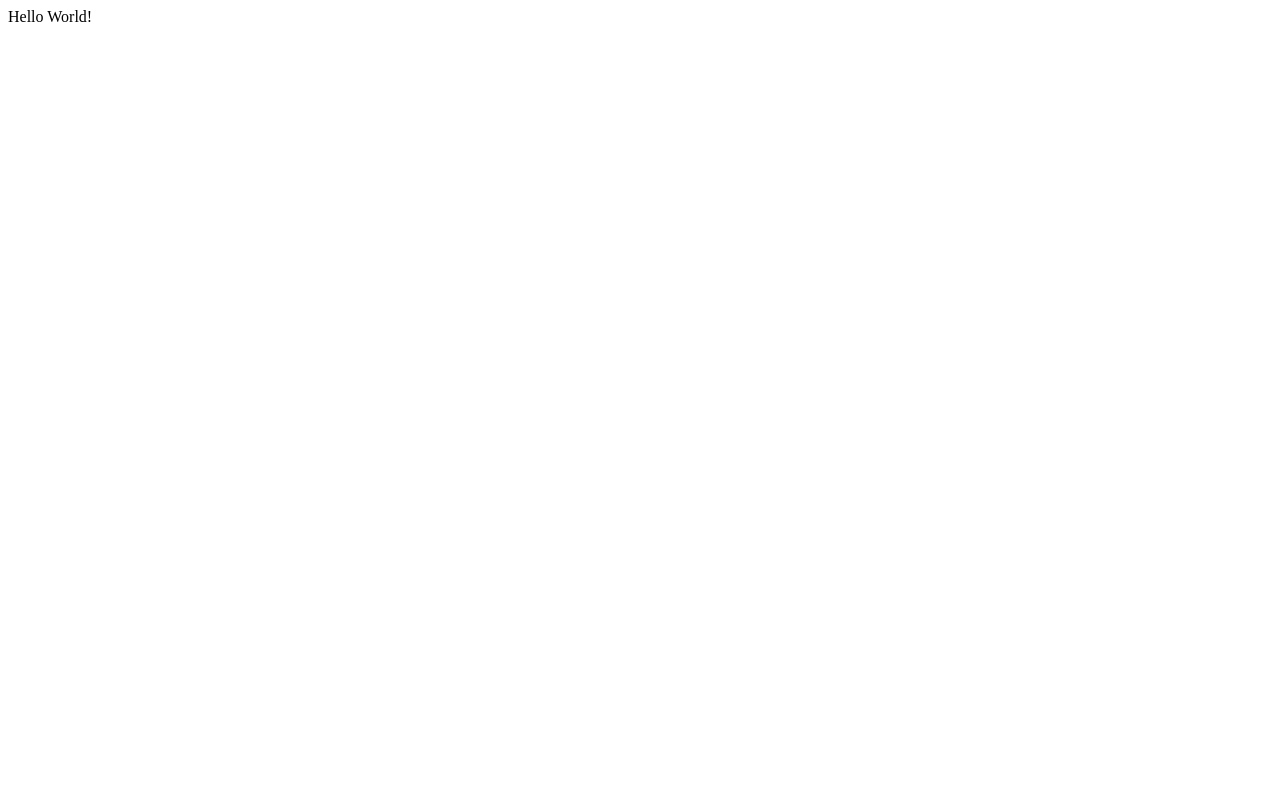
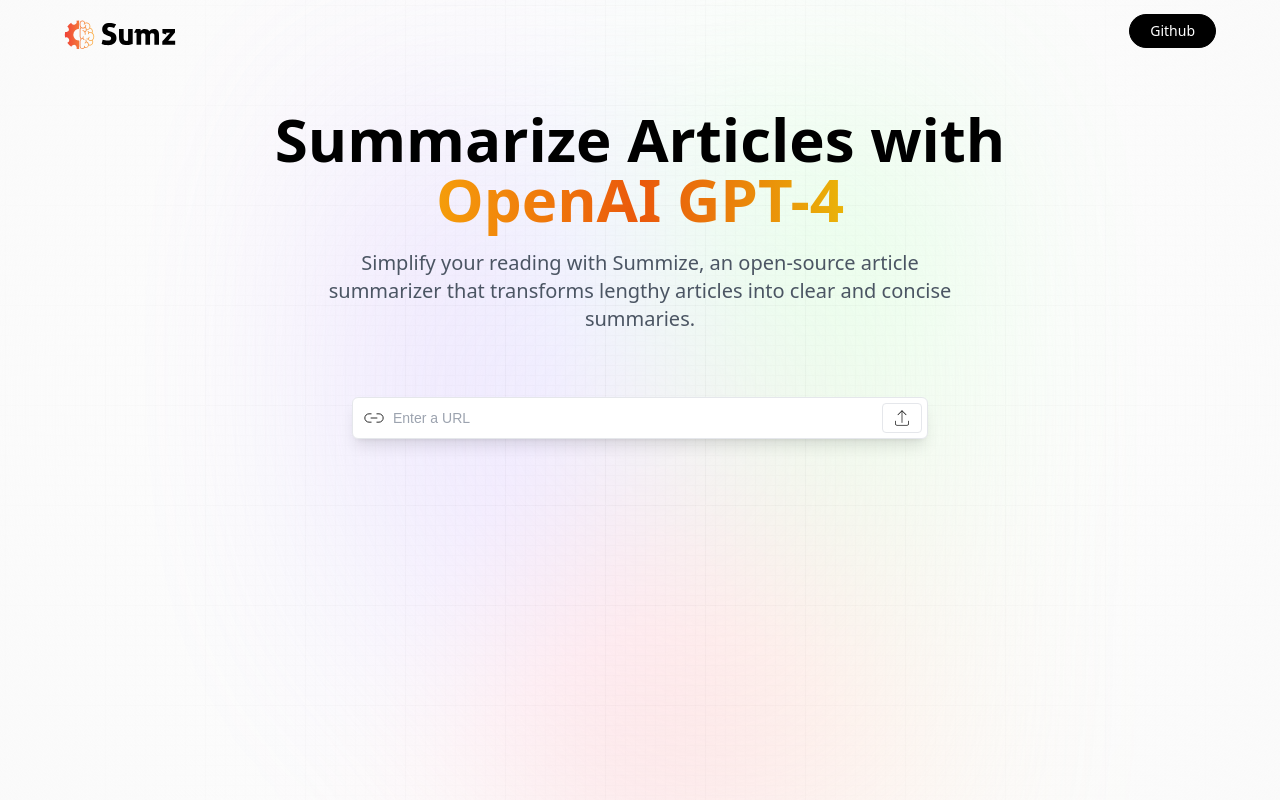
Before and after one commit to Lit-23/ai_summarizer, a React (Vite) app: page / in a window 1280 px wide. Built offline with nearby package versions, Linux system fonts and the light colour scheme; a web font is replaced by a local one.

Commit message:
added HERO & DEMO component

```diff
--- a/src/App.jsx
+++ b/src/App.jsx
@@ -1,9 +1,21 @@
+import Hero from "./components/Hero";
+import Demo from "./components/Demo";
 
+import "./App.css";
 
 function App() {
 
   return (
-    <div>Hello World!</div>
+    <main>
+      <div className="main">
+        <div className="gradient" />
+      </div>
+
+      <div className="app">
+        <Hero />
+        <Demo />
+      </div>
+    </main>
   )
 }
 
--- /dev/null
+++ b/src/components/Demo.jsx
@@ -0,0 +1,56 @@
+import { useEffect, useState } from 'react';
+
+import { copy, linkIcon, loader, tick } from "../assets";
+
+const Demo = () => {
+  const [article, setArticle] = useState({
+    url: '',
+    summary: ''
+  });
+
+  const handleSubmit = async (e) => {
+    alert('submitted')
+  }
+
+  return (
+    <section className='mt-16 w-full max-w-xl'>
+
+      {/* Search */}
+      <div className="flex flex-col w-full gap-2">
+        <form
+          className='relative flex justify-center items-center'
+          onSubmit={handleSubmit}
+        >
+          <img
+            src={linkIcon}
+            alt="link_icon"
+            className='absolute left-0 my-2 ml-3 w-5'
+          />
+          <input
+            type="url"
+            placeholder='Enter a URL'
+            value={article.url}
+            onChange={(e) => setArticle({
+              ...article, url: e.target.value
+            })}
+            required
+            className='url_input peer'
+          />
+          <button
+            type='submit'
+            className='submit_btn peer-focus:border-gray-700 peer-focus:text-gray-700'
+          >
+            <img src="./src/assets/submit.png" alt="submit" />
+          </button>
+        </form>
+
+        {/* Browse URL History */}
+      </div>
+
+      {/* Display Results */}
+
+    </section>
+  )
+}
+
+export default Demo
--- /dev/null
+++ b/src/components/Hero.jsx
@@ -0,0 +1,29 @@
+import { logo } from "../assets";
+
+const Hero = () => {
+  return (
+    <header className="w-full flex justify-center items-center flex-col">
+      <nav className="flex justify-between items-center w-full mb-10 pt-3">
+        <img src={logo} alt="sumz_logo" className="w-28 object-contain" />
+
+        <button onClick={
+          () => window.open('https://github.com/Lit-23/ai_summarizer')
+          }
+          className="black_btn"
+        >
+          Github
+        </button>
+      </nav>
+
+      <h1 className="head_text">
+        Summarize Articles with <br className="max-md:hidden" />
+        <span className="orange_gradient" >OpenAI GPT-4</span>
+      </h1>
+      <h2 className="desc">
+        Simplify your reading with Summize, an open-source article summarizer that transforms lengthy articles into clear and concise summaries.
+      </h2>
+    </header>
+  )
+}
+
+export default Hero;
```
Also changed, not shown: src/assets/submit.png (added), 1 other file (tests, documents, lock files or other folders).
